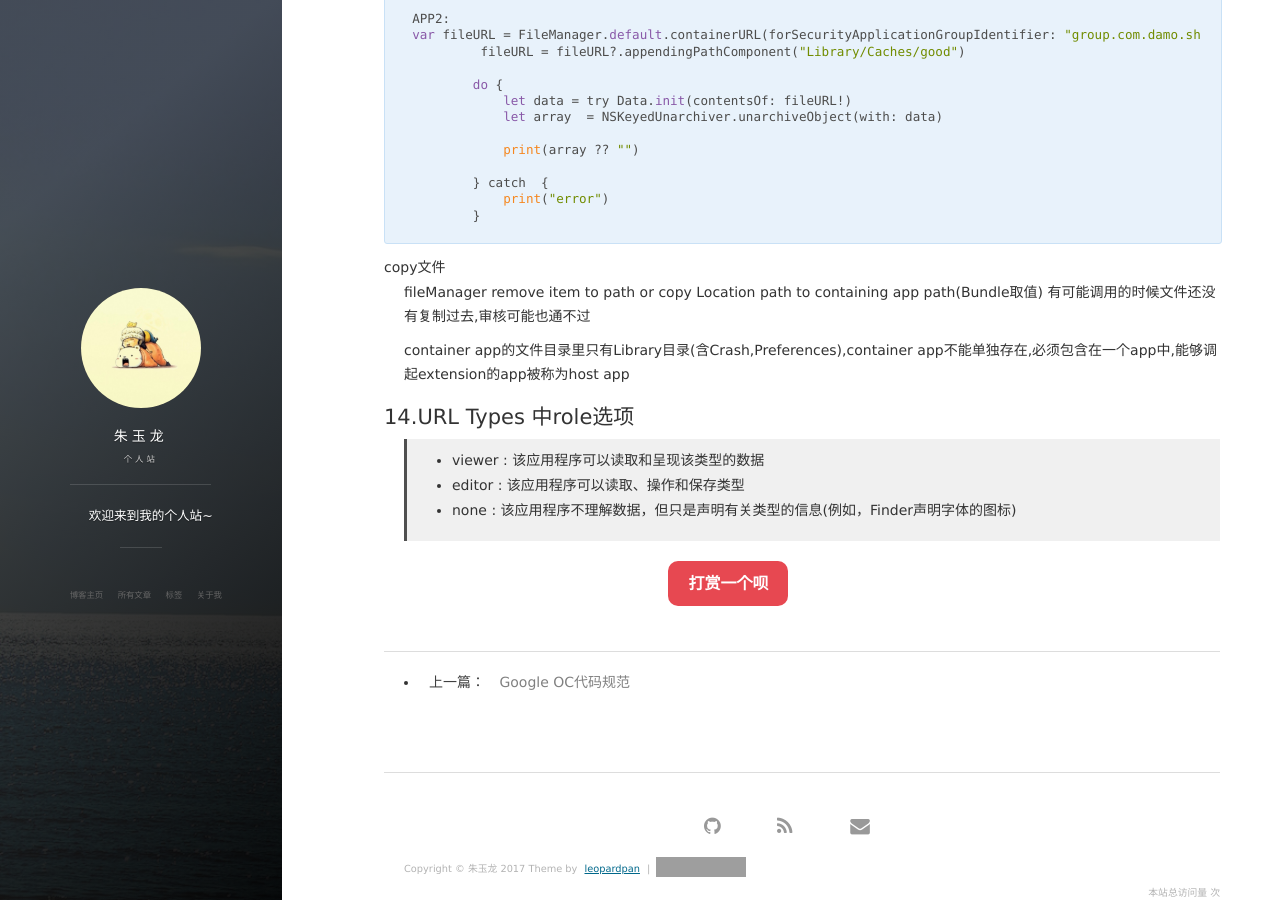
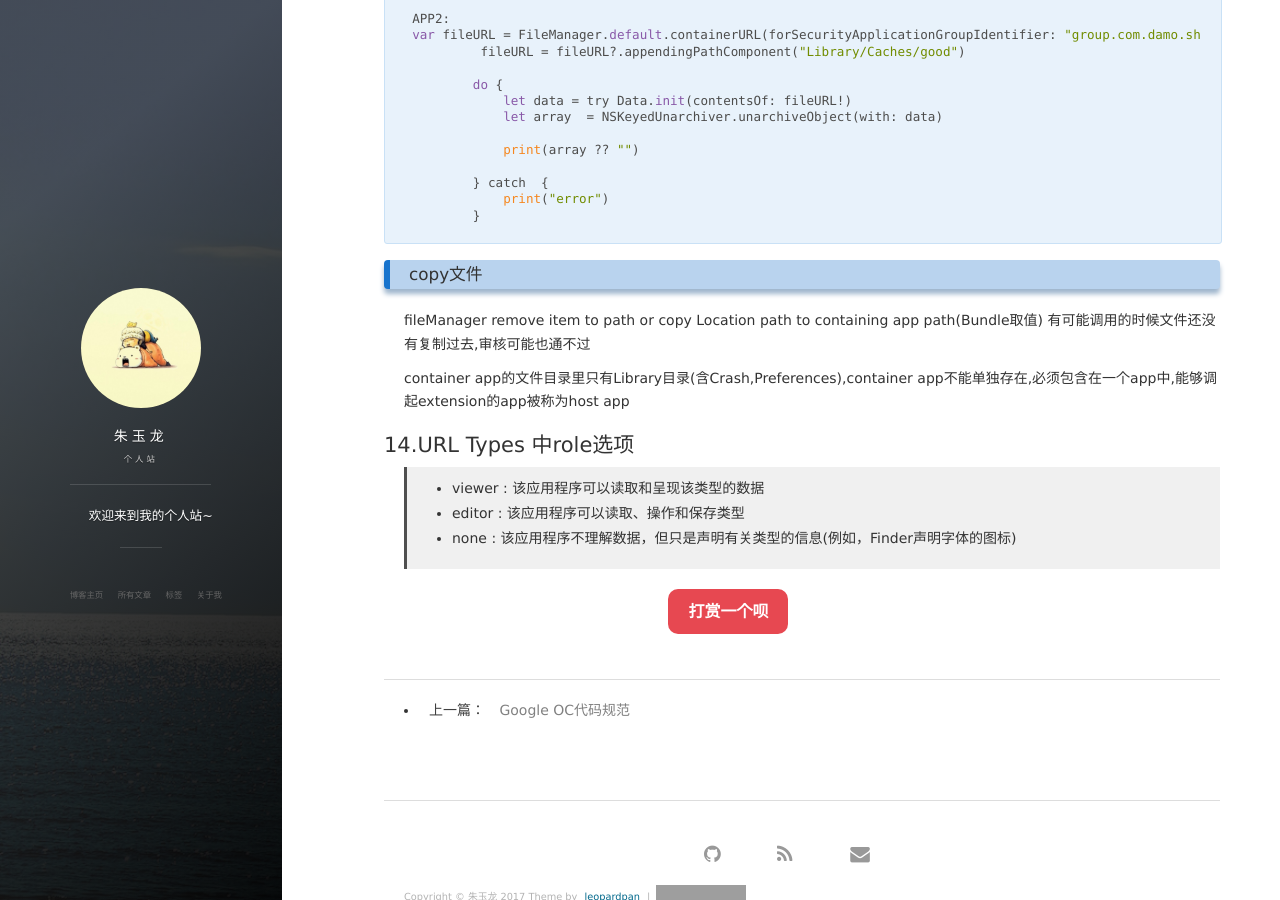
Before and after one commit to ZLDamo/Damo, a Jekyll site: the page built from _posts/2017-9-6-article1.md, in a window 1280 px wide and 900 px high, scrolled down 4534 px. Built offline with Jekyll 4.4.1, drawn with Linux system fonts in a browser that asks for light colours; nearby versions of some CDN libraries; comment, search, counter and statistics services are not loaded; grey boxes are pictures that could not be loaded.

Commit message:
修改Markdown的字体符号

````diff
--- a/_posts/2017-9-6-article1.md
+++ b/_posts/2017-9-6-article1.md
@@ -232,7 +232,7 @@ var fileURL = FileManager.default.containerURL(forSecurityApplicationGroupIdenti
             print("error")
         }
 ```
-##### copy文件
+### copy文件
 fileManager remove item to path
 or copy Location path to  containing app path(Bundle取值)
 有可能调用的时候文件还没有复制过去,审核可能也通不过
````
